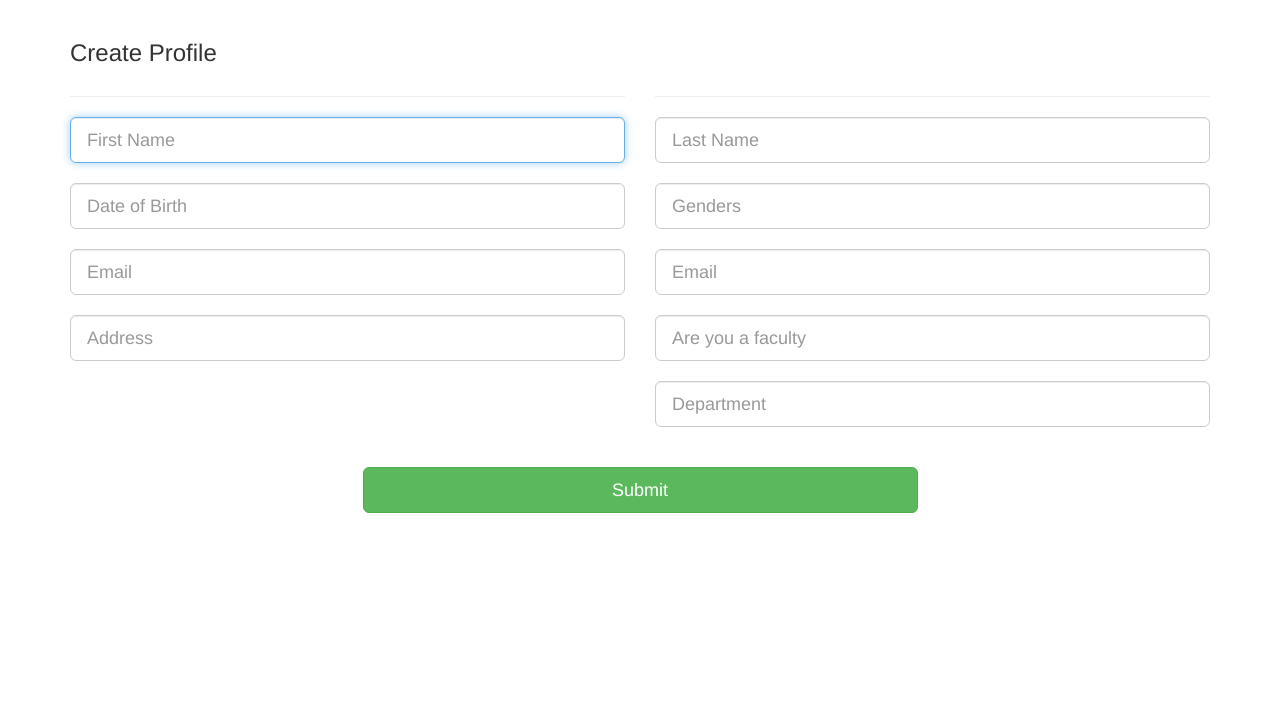
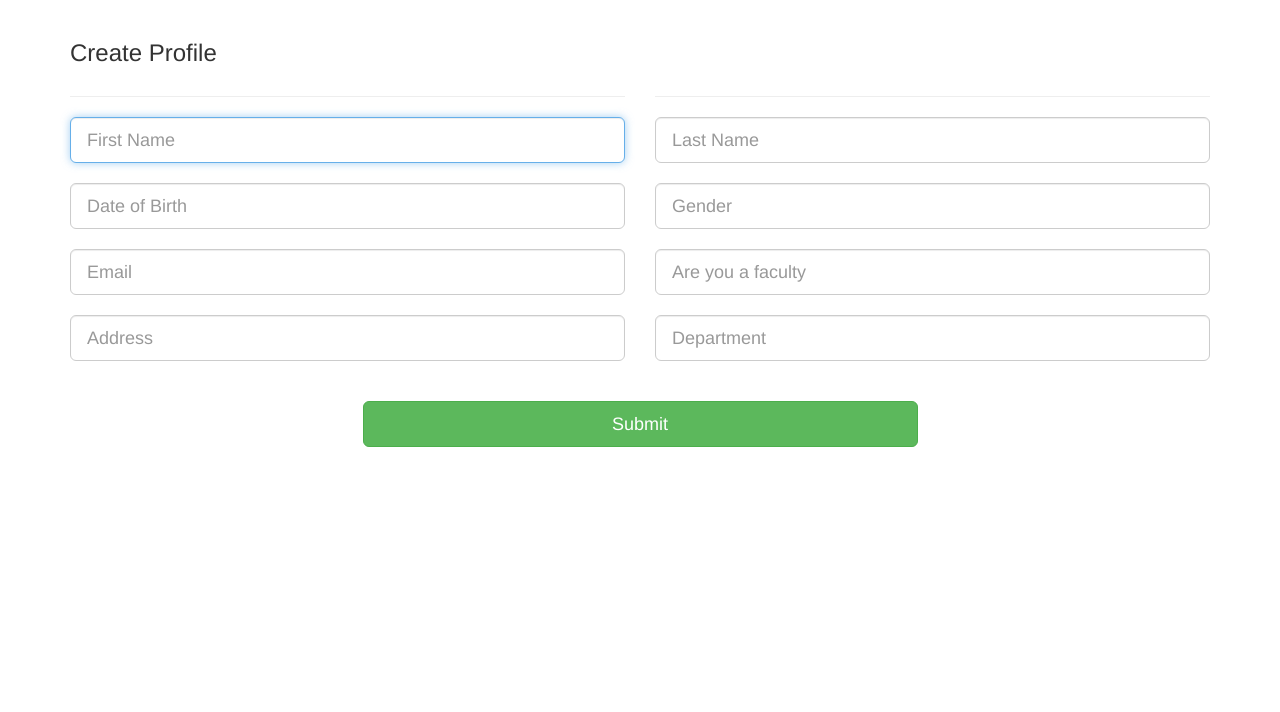
Before and after one commit to pbhatnagar3/LibrarySystem, a Flask app: page /create-profile/ in a window 1280 px wide. Shown: the part 52-764 px from the top of the page. Run offline with Flask 2, Linux system fonts and the light colour scheme; some libraries are stand-ins or nearby versions.

Commit message:
add create_profile

```diff
--- a/app.py
+++ b/app.py
@@ -1,9 +1,8 @@
-from flask import Flask, render_template, request, redirect
+from flask import Flask, render_template, request, redirect, session
 import database
 
-
 app = Flask(__name__)
-
+app.secret_key = "YOLOSWAG"
 
 @app.route('/testDB')
 def testDB():
@@ -32,6 +31,7 @@ def register_user():
 
 	u = database.new_user(f['username'], f['password'])
 	print u
+	session['username'] = u
 	return redirect('/create-profile/')
 
 
@@ -51,9 +51,24 @@ def login():
 		return 'wtf!'
 
 
-@app.route('/create-profile/')
+@app.route('/create-profile/', methods=['POST','GET'])
 def create_profile():
-	return render_template('create-profile.html')
+	if request.method == 'GET':
+		return render_template('create-profile.html')
+	elif request.method == 'POST':
+		f = request.form
+		username = session.get("username", None)
+		print "SEE THIS ", username
+		if database.create_profile(username, f['first-name'] + f['last-name'], f['dob'], f['gender'], f['email'], f['is-faculty'], f['address'], f['department']):
+			pass
+	# 	if database.login(f['username'], f['password']):
+	# 		return redirect('/search-books/')
+	# 	else:
+	# 		return render_template('index.html', login_error='Invalid username and password')
+	# 	# return logged in view
+	# 	return 'logged in!'
+	# else:
+	# 	return 'wtf!'
 
 
 @app.route('/search-books/')
--- a/templates/create-profile.html
+++ b/templates/create-profile.html
@@ -2,42 +2,40 @@
 
 {% block content %}
 <h3>Create Profile</h3>
-<form class="form" role="form" method="POST" action="/login/" id="login-form">
+<form class="form" role="form" method="POST" action="/create-profile/" id="create-profile-form">
 
 <div class="row">
 
 	<div class="col-sm-6">
 	<hr>
-		<input name="First-Name" type="text" class="form-control input-lg" placeholder="First Name" required autofocus>
+		<input name="first-name" type="text" class="form-control input-lg" placeholder="First Name" required autofocus>
 		<br>
-		<input name="DOB" type="text" class="form-control input-lg" placeholder="Date of Birth" required autofocus>
+		<input name="dob" type="text" class="form-control input-lg" placeholder="Date of Birth" required autofocus>
 		<br>
 
-		<input name="Email" type="text" class="form-control input-lg" placeholder="Email" required>
+		<input name="email" type="text" class="form-control input-lg" placeholder="Email" required>
 		<br>
-		<input name="Address" type="text" class="form-control input-lg" placeholder="Address" rows='3' required>
+		<input name="address" type="text" class="form-control input-lg" placeholder="Address" rows='3' required>
 		<br>
 	</div>
 	<div class="col-sm-6">
 	<hr>
-		<input name="Last-Name" type="text" class="form-control input-lg" placeholder="Last Name" required>
+		<input name="last-name" type="text" class="form-control input-lg" placeholder="Last Name" required>
 		<br>
-		<input list="Genders" name="Gender" class="form-control input-lg" placeholder="Genders 	" required>
+		<input list="Genders" name="gender" class="form-control input-lg" placeholder="Gender 	" required>
 			<datalist id="Genders">
     			<option value="Male">
     			<option value="Female">
 	  		</datalist>
 		<br>
-		<input name="Email" type="text" class="form-control input-lg" placeholder="Email" required>
-		<br>
-		<input list="isFacultyList" name="isFaculty" class="form-control input-lg" placeholder="Are you a faculty" required>
+		<input list="isFacultyList" name="is-faculty" class="form-control input-lg" placeholder="Are you a faculty" required>
 			<datalist id="isFacultyList">
     			<option value="Yes">
     			<option value="No">
 	  		</datalist>
 		<br>
 
-		<input list="Departments" name="Department" class="form-control input-lg" placeholder="Department" required>
+		<input list="Departments" name="department" class="form-control input-lg" placeholder="Department" required>
 			<datalist id="Departments">
     			<option value="ECE">
     			<option value="Computer Science">
```
Also changed, not shown: database.py (+9 -0 lines), 1 other file.
